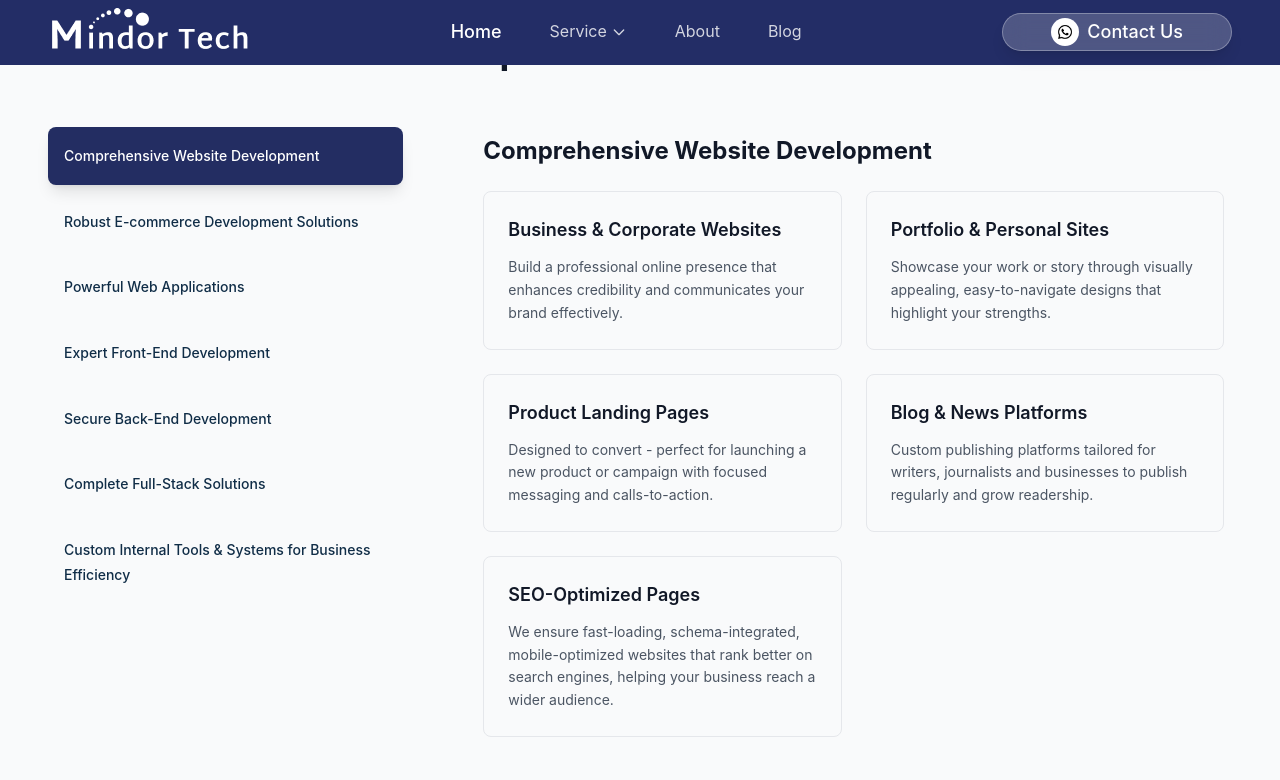
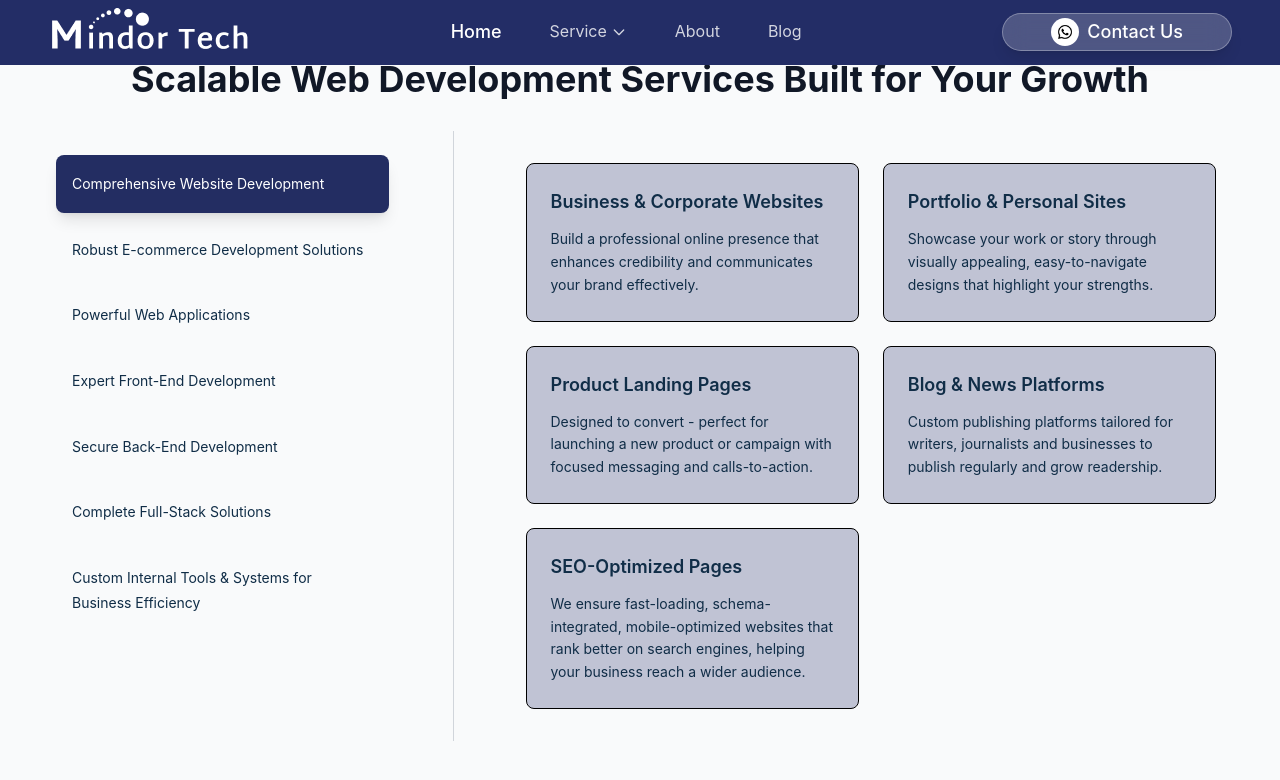
Before and after one commit to rastogi30/Mindor-tech, a Next.js app: page /services/web-development in a window 1280 px wide. Shown: the top 780 px of the page. Built offline with nearby package versions, Linux system fonts and the light colour scheme.

Commit message:
minor fixes

```diff
--- a/src/components/webcomponents/services.tsx
+++ b/src/components/webcomponents/services.tsx
@@ -209,7 +209,7 @@ const services: React.FC = () => {
     };
 
     return (
-        <div className=" bg-gray-50 p-6">
+        <div className="bg-gray-50 p-8">
             <div className="w-full mx-auto">
                 <h1 className="text-4xl font-bold text-gray-900 mb-8 text-center">
                     Scalable Web Development Services Built for Your Growth
@@ -223,13 +223,13 @@ const services: React.FC = () => {
                                     key={item.id}
                                     onClick={() => setActiveTab(item.id)}
                                     className={`w-full text-left p-4 rounded-lg transition-all duration-200 ${activeTab === item.id
-                                            ? ' shadow-lg text-white'
-                                            : 'hover:bg-slate-700 hover:text-white'
+                                        ? ' shadow-lg text-white'
+                                        : 'hover:bg-slate-700 hover:text-white'
                                         }`}
 
                                     style={activeTab === item.id ? { backgroundColor: '#232D62' } : { color: "#102D47" }}
                                 >
-                                    <span className="text-sm font-medium leading-relaxed">
+                                    <span className="text-sm font-regular leading-relaxed">
                                         {item.label}
                                     </span>
                                 </button>
@@ -237,22 +237,20 @@ const services: React.FC = () => {
                         </div>
                     </div>
 
+                    <div className="hidden lg:block w-px bg-gray-300 mx-4"></div>
                     <div className="lg:w-2/3">
                         <div className=" p-8">
-                            <h2 className="text-2xl font-bold text-gray-900 mb-6">
-                                {tabContent[activeTab].title}
-                            </h2>
 
                             <div className="grid gap-6 md:grid-cols-2">
                                 {tabContent[activeTab].content.map((service, index) => (
                                     <div
                                         key={index}
-                                        className="bg-gray-50 rounded-lg p-6 hover:shadow-md transition-shadow duration-200 border"
+                                        className="rounded-lg p-6 hover:shadow-md transition-shadow duration-200 border" style={{ backgroundColor: '#C0C3D4', borderColor: '#000000' }}
                                     >
-                                        <h3 className="text-lg font-semibold text-gray-900 mb-3">
+                                        <h3 className="text-lg font-semibold text-gray-900 mb-3" style={{ color: '#102D47' }}>
                                             {service.title}
                                         </h3>
-                                        <p className="text-gray-600 text-sm leading-relaxed">
+                                        <p className="font-regular text-sm leading-relaxed" style={{ color: '#102D47' }}>
                                             {service.description}
                                         </p>
                                     </div>
```
